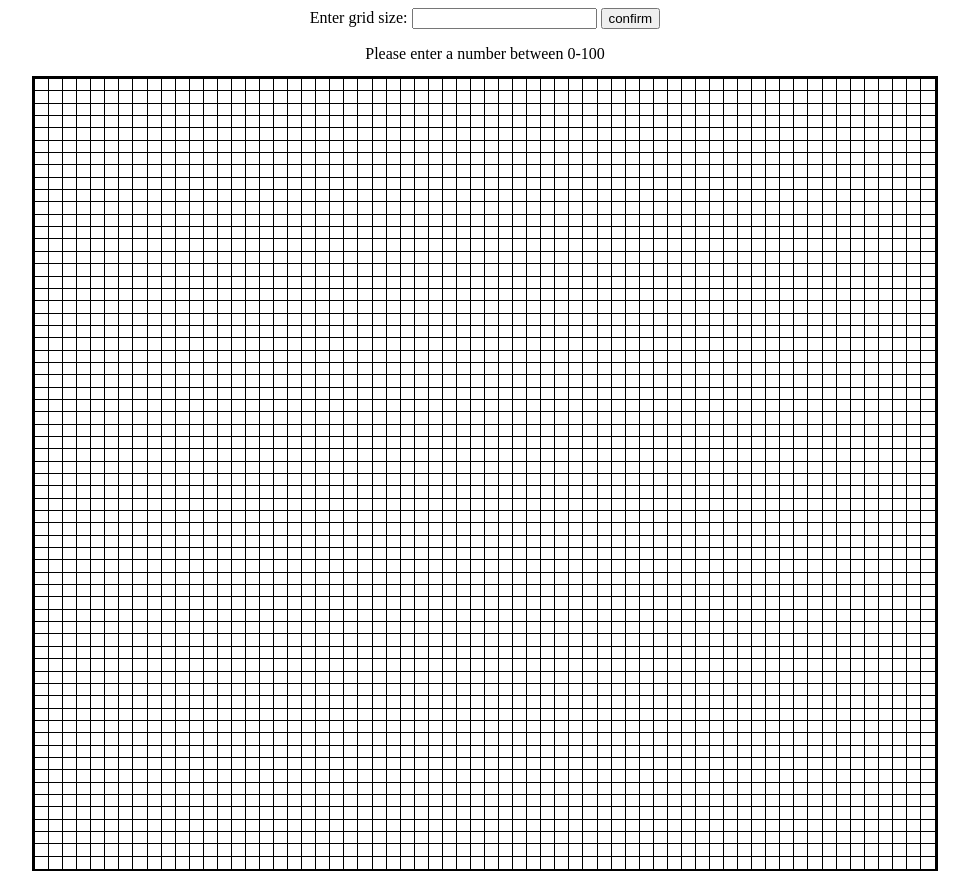
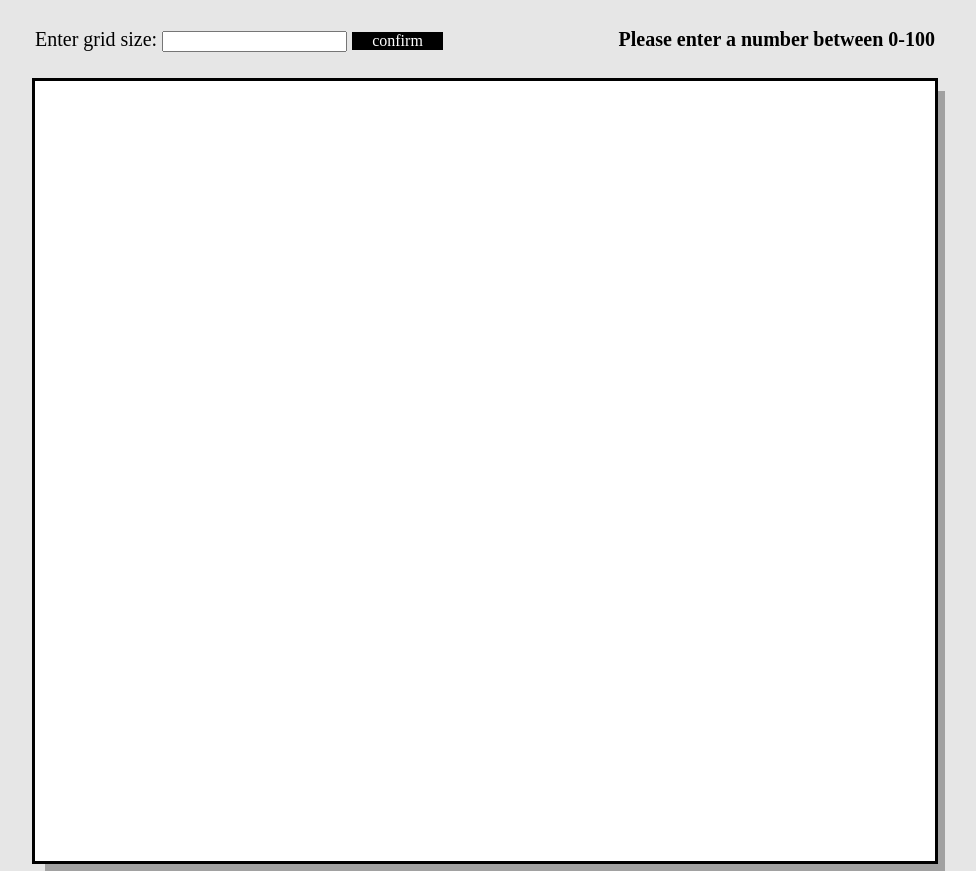
Before and after one commit to Teeheene/odin-etch-a-sketch, a plain HTML site: page index.html in a window 1280 px wide. Shown: the top 871 px of the page, without its empty margins (155-1131 px from the left). Drawn offline with Linux system fonts and the light colour scheme.

Commit message:
chore: update css
- adjust the button styles
- update colors
- fix spacing

```diff
--- a/style.css
+++ b/style.css
@@ -5,27 +5,44 @@
 }
 */
 
+body {
+	background-color: #e6e6e6;
+}
+
 /*header*/
 #header {
 	display: flex;
-	flex-direction: column;
+	justify-content: space-between;
 	align-items: center;
 	max-width: 900px;
 	margin: 0 auto;
 }
 
+.input {
+	font-size: 20px;
+}
+
+.input button {
+	font-size: 16px;
+}
+
+.warning {
+	font-weight: bold;
+	font-size: 20px;
+}
+
 /*container*/
 #container {
 	outline: 3px solid black;
-	height: 790px;
+	box-shadow: 10px 10px 0px rgba(0,0,0,0.3);
+	height: 780px;
 	width: 900px;
 	display: flex;
 	flex-direction: column;
-	margin: 0 auto;
+	margin: 10px auto;
 }
 
 .cellsY {
-	outline: 1px solid black;
 	width: 100%;
 	height: 100%;
 
@@ -33,7 +50,6 @@
 }
 
 .cellsX {
-	outline: 1px solid black;
 	width: 100%;
 	height: 100%;
 }
@@ -47,7 +63,7 @@
 }
 
 #settings button {
-	font-size: 16px;
+	font-size: 20px;
 	width: 200px;
 }
 
@@ -57,6 +73,14 @@
 	justify-content: center;
 }
 
+/*general*/
+button {
+	all: unset;
+	color: white;
+	background-color: black;
+	padding: 0px 20px;
+}
+
 /*optional class styles*/
 .highlight {
 	background-color: darkgray;
```
Also changed, not shown: index.html (+4 -4 lines).
